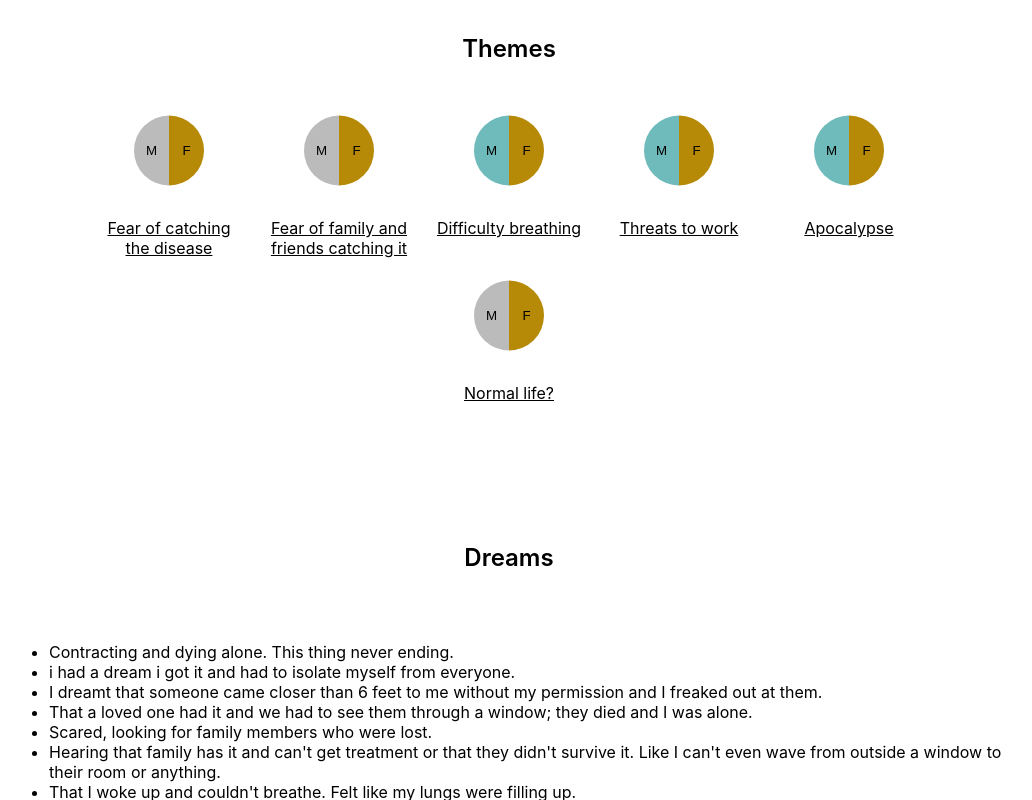
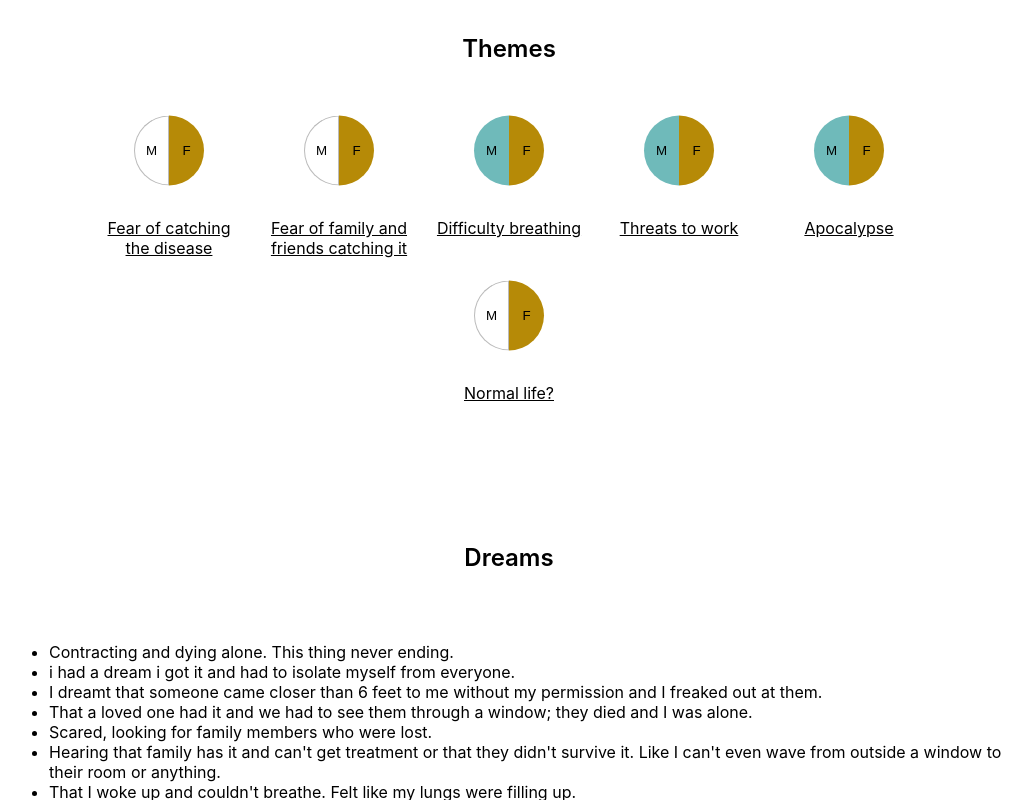
Before and after one commit to dreamcloudapp/survey-vis-dreams-2020, a React (Create React App) app: page / in a window 1280 px wide. Shown: the top 800 px of the page, without its empty margins (131-1163 px from the left). Built offline with nearby package versions, Linux system fonts and the light colour scheme.

Commit message:
update disable styles

```diff
--- a/src/App.tsx
+++ b/src/App.tsx
@@ -182,18 +182,21 @@ function ButtonCircleWithTwoClickableHalves({
           }}
           style={{
             ...semiCircleStyle,
-            backgroundColor: leftDisabled ? "#BBB" : MALE_COLOR,
+            backgroundColor: leftDisabled ? "transparent" : MALE_COLOR,
             transform: "translate(25%) rotate(270deg)",
             cursor: leftDisabled ? "not-allowed" : "pointer",
+            border: leftDisabled ? "1px solid rgb(187, 187, 187)" : "none"
           }}
         >
           <div
-            style={{
-              transform: "rotate(90deg)",
-            }}
+          style={{display: "flex", justifyContent: "center"}}
             className="button-circle-with-two-clickable-halves__left-half__inner"
           >
-            <div className="button-circle-with-two-clickable-halves__left-half__inner__text">
+            <div style={{
+              transform: "rotate(90deg)",
+              cursor: leftDisabled ? "not-allowed" : "pointer",
+            }}
+            className="button-circle-with-two-clickable-halves__left-half__inner__text">
               <span>{leftText}</span>
             </div>
           </div>
@@ -205,15 +208,17 @@ function ButtonCircleWithTwoClickableHalves({
           }}
           style={{
             ...semiCircleStyle,
-            backgroundColor: rightDisabled ? "#BBB" : FEMALE_COLOR,
+            backgroundColor: rightDisabled ? "transparent" : FEMALE_COLOR,
             transform: "translate(-25%) rotate(90deg)",
             cursor: rightDisabled ? "not-allowed" : "pointer",
+            border: rightDisabled ? "1px solid rgb(187, 187, 187)" : "none"
           }}
         >
-          <div className="button-circle-with-two-clickable-halves__right-half__inner">
+          <div style={{display: "flex", justifyContent: "center"}} className="button-circle-with-two-clickable-halves__right-half__inner">
             <div
               style={{
                 transform: "rotate(-90deg)",
+                cursor: rightDisabled ? "not-allowed" : "pointer",
               }}
               className="button-circle-with-two-clickable-halves__right-half__inner__text"
             >
```
